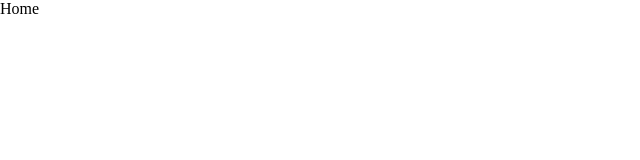
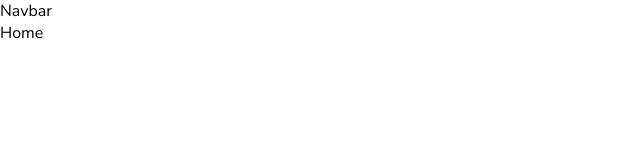
Before and after one commit to Aryan-ki-codepanti/country-info-fm, a React (Create React App) app: page / in a window 1280 px wide. Shown: the top 160 px of the page, without its empty margins (0-640 px from the left). Built offline with nearby package versions, Linux system fonts and the light colour scheme.

Commit message:
Added Navbar component along with themeContext

```diff
--- a/src/App.css
+++ b/src/App.css
@@ -1,7 +1,30 @@
+@import url("https://fonts.googleapis.com/css2?family=Nunito+Sans:ital,opsz,wght@0,6..12,200..1000;1,6..12,200..1000&display=swap");
+
 *,
 *::before,
 *::after {
     margin: 0;
     padding: 0;
     box-sizing: border-box;
+    font-family: "Nunito Sans";
 }
+
+:root {
+    /* (Dark Mode Elements)*/
+    --Dark_Blue: hsl(209, 23%, 22%);
+
+    /*(Dark Mode Background)*/
+    --Very_Dark_Blue: hsl(207, 26%, 17%);
+
+    /* (Light Mode Text)*/
+    --Very_Dark_Blue: hsl(200, 15%, 8%);
+
+    /* (Light Mode Input)*/
+    --Dark_Gray: hsl(0, 0%, 52%);
+
+    /* (Light Mode Background)*/
+    --Very_Light_Gray: hsl(0, 0%, 98%);
+
+    /*(Dark Mode Text & Light Mode Elements)*/
+    --White: hsl(0, 0%, 100%);
+}
--- a/src/App.js
+++ b/src/App.js
@@ -3,9 +3,16 @@ import { BrowserRouter, Routes, Route } from "react-router-dom";
 import Home from "./Pages/Home";
 import Country from "./Pages/Country";
 import CountryNotFound from "./Pages/CountryNotFound";
+import Navbar from "./Components/Navbar";
+import { useContext } from "react";
+import ThemeContext from "./Context/Theme/ThemeContext";
 
 function App() {
+    const { theme } = useContext(ThemeContext);
+
     return (
+        <div className={`App ${theme}`}>
+            <Navbar />
             <BrowserRouter>
                 <Routes>
                     <Route path="/" element={<Home />} />
@@ -13,6 +20,7 @@ function App() {
                     <Route path="/country" element={<CountryNotFound />} />
                 </Routes>
             </BrowserRouter>
+        </div>
     );
 }
 
--- /dev/null
+++ b/src/Components/Navbar/index.jsx
@@ -0,0 +1,8 @@
+import React from "react";
+import "./Navbar.css";
+
+const Navbar = () => {
+    return <div>Navbar</div>;
+};
+
+export default Navbar;
--- /dev/null
+++ b/src/Context/Theme/ThemeContext.js
@@ -0,0 +1,5 @@
+import { createContext } from "react";
+
+const ThemeContext = createContext();
+
+export default ThemeContext;
--- /dev/null
+++ b/src/Context/Theme/ThemeState.js
@@ -0,0 +1,15 @@
+import { useState } from "react";
+import ThemeContext from "./ThemeContext";
+
+const ThemeState = ({ children }) => {
+    // can be light or dark
+    const [theme, setTheme] = useState("light");
+
+    return (
+        <ThemeContext.Provider value={{ theme, setTheme }}>
+            {children}
+        </ThemeContext.Provider>
+    );
+};
+
+export default ThemeState;
--- a/src/index.js
+++ b/src/index.js
@@ -1,10 +1,13 @@
 import React from "react";
 import ReactDOM from "react-dom/client";
 import App from "./App";
+import ThemeState from "./Context/Theme/ThemeState";
 
 const root = ReactDOM.createRoot(document.getElementById("root"));
 root.render(
     <React.StrictMode>
-        <App />
+        <ThemeState>
+            <App />
+        </ThemeState>
     </React.StrictMode>
 );
```
Also changed, not shown: src/Components/Navbar/Navbar.css (added). Lines whose indentation alone changed are shown as unchanged.
